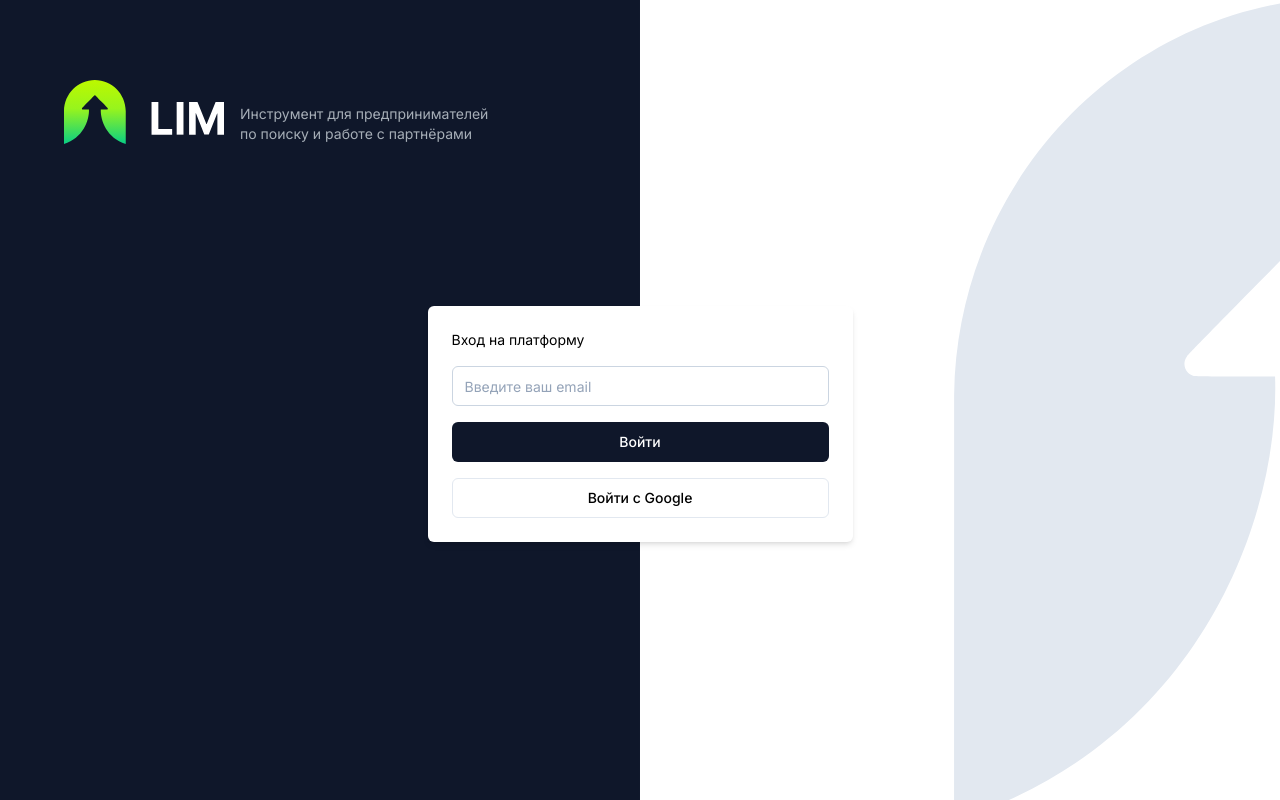
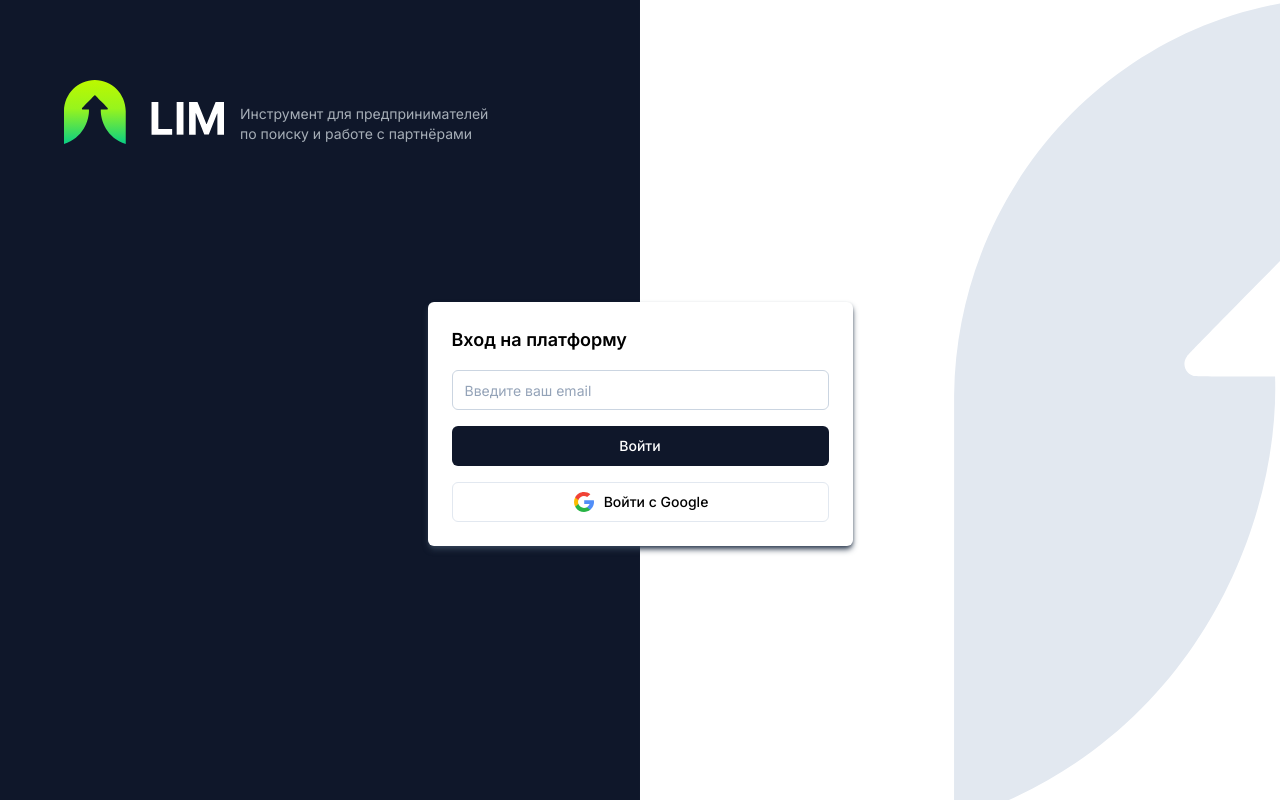
Before and after one commit to ALmazDD/sinless.dev, a Next.js app: page /login/auth in a window 1280 px wide. Built offline with nearby package versions, Linux system fonts and the light colour scheme.

Commit message:
some fixes

```diff
--- a/src/components/main-nav.tsx
+++ b/src/components/main-nav.tsx
@@ -42,12 +42,12 @@ import { Separator } from "./ui/separator";
 
 const components: { title: string; href: string; description: string }[] = [
   {
-    title: "Продажи",
+    title: "Аукционы",
     href: "/docs/primitives/alert-dialog",
     description: "Продаете за сумму поставщик дает свою ценну более ниже",
   },
   {
-    title: "Закупки",
+    title: "Тендера",
     href: "/auction/procurement",
     description: "На закупках вы выставляете лот и продаете чем дороже",
   },
@@ -71,14 +71,14 @@ export function MainNavigation() {
             <NavigationMenu className="hidden lg:flex">
               <NavigationMenuList>
                 <NavigationMenuItem>
-                  <Link href="/projects/all" legacyBehavior passHref>
+                  <Link href="/projects/" legacyBehavior passHref>
                     <NavigationMenuLink
                       className={navigationMenuTriggerStyle()}
                     >
                       Проекты
                     </NavigationMenuLink>
                   </Link>
-                  <Link href="/profiles/all" legacyBehavior passHref>
+                  <Link href="/profiles/" legacyBehavior passHref>
                     <NavigationMenuLink
                       className={navigationMenuTriggerStyle()}
                     >
@@ -135,12 +135,12 @@ export function MainNavigation() {
                   <Avatar>
                     <AvatarImage src="https://github.com/shadcn.png" />
                   </Avatar>
-                  <span>Nurgali Almaz</span>
+                  <span>Алмаз Нургали</span>
                   <ChevronDown />
                 </DropdownMenuTrigger>
                 <DropdownMenuContent className="min-w-[12rem]">
                   <DropdownMenuGroup>
-                    <DropdownMenuItem>
+                    <DropdownMenuItem className=" text-slate-900 text-sm font-sans">
                       <Settings className="mr-2 h-4 w-4" />
                       <span>Настройки</span>
                     </DropdownMenuItem>
--- a/src/pages/login/auth.tsx
+++ b/src/pages/login/auth.tsx
@@ -1,5 +1,7 @@
 import Image from "next/image";
 import Link from "next/link";
+import { z } from "zod";
+import Google from "@/assets/google.svg";
 import LogoWhite from "@/assets/logo-white.svg";
 import { Button } from "@/components/ui/button";
 import { Input } from "@/components/ui/input";
@@ -7,18 +9,20 @@ import { Input } from "@/components/ui/input";
 export default function Auth() {
   return (
     <>
-      <div className=" bg-slate-600 bg-no-repeat bg-auth bg-cover bg-center  h-screen">
-        <div className="flex items-end justify-between md:justify-start gap-4 max-w-[90%] m-auto pt-20">
+      <div className="bg-auth bg-no-repeat bg-cover bg-center h-screen">
+        <div className="max-w-[90%] m-auto flex items-end justify-between lg:justify-start gap-4 pt-20">
           <Image src={LogoWhite} alt="some" className="w-24 md:w-40" />
           <p className="text-slate-700 md:text-[#A6AEB7] text-[9px] md:text-sm">
             Инструмент для предпринимателей <br /> по поиску и работе с
             партнёрами
           </p>
         </div>
-        <div className="flex items-center justify-center h-[55%] md:h-[70%]">
-          <div className="flex flex-col justify-center items-center">
-            <div className="flex flex-col gap-4 w-auto md:w-[425px] bg-white p-6 rounded-md shadow-md">
-              <h1 className="text-xs md:text-sm">Вход на платформу</h1>
+
+        <div className="flex justify-center items-center h-[55%] md:h-[70%]">
+          <div className="flex flex-col gap-4 md:w-[425px] bg-white p-6 rounded-md shadow-md shadow-slate-700">
+            <h1 className="text-xs md:text-lg font-semibold">
+              Вход на платформу
+            </h1>
             <Input
               type="email"
               className="text-xs md:text-sm"
@@ -33,13 +37,18 @@ export default function Auth() {
 
               <Link href="/">
                 <Button
-                    className="text-xs md:text-sm min-w-full"
+                  className="flex items-center gap-2 text-xs md:text-sm min-w-full"
                   variant="outline"
                 >
-                    Войти с Google
+                  <Image
+                    src={Google}
+                    height={24}
+                    width={24}
+                    alt="google login"
+                  />
+                  Войти c Google
                 </Button>
               </Link>
-              </div>
             </div>
           </div>
         </div>
--- a/src/pages/profiles/all.tsx
+++ b/src/pages/profiles/index.tsx
@@ -1,11 +1,11 @@
-import { File, PlusIcon } from "lucide-react";
+import { Files, Plus } from "lucide-react";
 import Link from "next/link";
 import { MainNavigation } from "@/components/main-nav";
 import { NoProfiles } from "@/components/profiles/no-profiles";
 import { Button } from "@/components/ui/button";
 
 export default function All() {
-  const isTrue = false;
+  const isTrue = true;
   return (
     <>
       <div className="bg-slate-50 h-screen">
@@ -20,13 +20,13 @@ export default function All() {
               variant="outline"
               className="flex gap-2 bg-slate-900 text-white"
             >
-              <PlusIcon /> Создать профиль
+              <Plus /> Создать профиль
             </Button>
           </div>
           {isTrue ? (
             <Link href="./view">
               <div className="max-w-[400px] bg-white text-xl font-semibold flex flex-col items-center justify-center py-9 border-[1px] rounded-lg">
-                <File />
+                <Files />
                 <p className="w-[203px] text-center">Консультационные услуги</p>
               </div>
             </Link>
```
Also changed, not shown: src/assets/google.svg (added), src/pages/_app.tsx (line endings or trailing spaces), src/pages/projects/index.tsx (renamed from src/pages/projects/all.tsx). Lines whose indentation alone changed are shown as unchanged.
